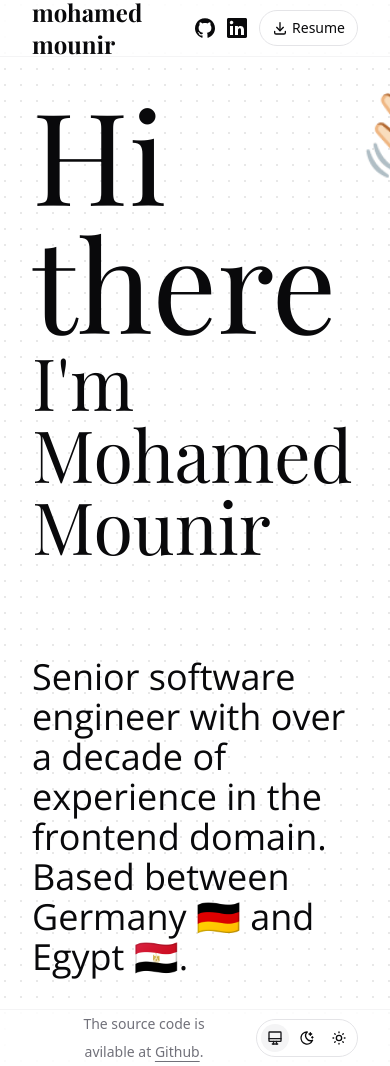
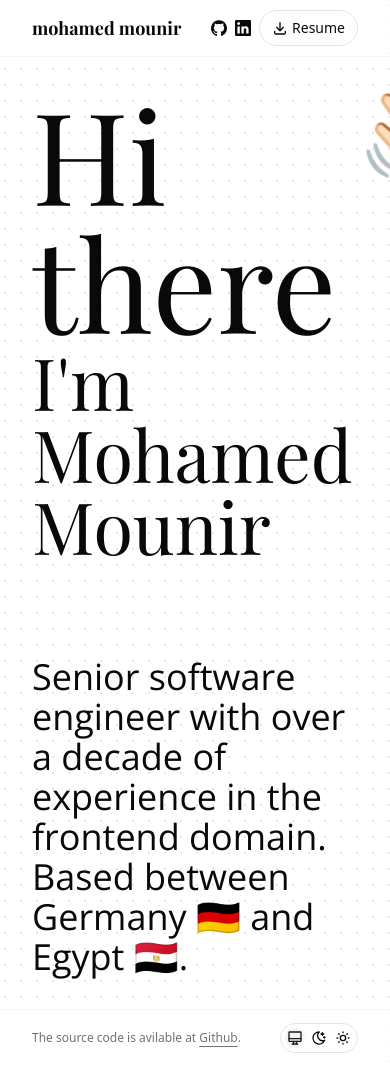
Before and after one commit to mmounirf/mmounir.dev, a Next.js app: page / in a window 390 px wide. Shown: the top 1066 px of the page. Built offline with nearby package versions, Linux system fonts and the light colour scheme; a web font is replaced by a local one.

Commit message:
responsive fixes

```diff
--- a/src/app/not-found.tsx
+++ b/src/app/not-found.tsx
@@ -8,18 +8,15 @@ export default function NotFound() {
 		<div className="relative flex min-h-screen flex-col dark:bg-black bg-white dark:bg-dot-white/[0.2] bg-dot-black/[0.2]">
 			<Header />
 			<main className="container py-8 flex flex-col flex-1 items-center justify-center">
-				<h2 className="z-10 font-display font-extrabold text-[20rem] leading-[8rem]">404</h2>
+				<h2 className="z-10 font-display font-extrabold text-[20vw]">404</h2>
 
-				<div className="relative text-center min-w-80 min-h-28">
-					<div className="text-[10rem] z-0 left-0 right-0 top-100 absolute motion-safe:animate-bounce">👻</div>
-				</div>
 				<Card className="min-w-fit w-3/5 z-10">
 					<CardHeader>
-						<h1 className="font-display text-5xl text-center font-bold">Page Not Found</h1>
+						<h1 className="font-display text-[5vw] text-center font-bold">Page Not Found</h1>
 					</CardHeader>
 				</Card>
 				<Button variant="link" asChild size="lg">
-					<Link href="/" download target="_blank" rel="noopener noreferrer" className="gap-1">
+					<Link href="/" rel="noopener noreferrer" className="gap-1">
 						<IconChevronLeft size="16" />
 						Return Home
 					</Link>
--- a/src/components/ui/footer.tsx
+++ b/src/components/ui/footer.tsx
@@ -2,8 +2,9 @@ import { ThemeSwitcher } from "@/components/ui";
 
 export function Footer() {
 	return (
-		<footer className="container flex h-14 max-w-screen-2xl items-center justify-between w-full border-t border-border/40 bg-background/95 backdrop-blur supports-[backdrop-filter]:bg-background/60">
-			<p className="text-balance text-center text-sm leading-loose text-muted-foreground">
+		<footer className="w-full h-14  border-t border-border/40 bg-background/95 backdrop-blur supports-[backdrop-filter]:bg-background/60">
+			<div className="container flex h-14 max-w-screen-2xl items-center justify-between">
+				<p className="text-balance text-center text-xs sm:text-sm leading-loose text-muted-foreground">
 					The source code is avilable at{" "}
 					<a
 						className="font-medium underline underline-offset-4"
@@ -17,6 +18,7 @@ export function Footer() {
 					.
 				</p>
 				<ThemeSwitcher />
+			</div>
 		</footer>
 	);
 }
--- a/src/components/ui/header.tsx
+++ b/src/components/ui/header.tsx
@@ -8,14 +8,14 @@ export function Header() {
 	return (
 		<header className="sticky top-0 z-50 w-full border-b border-border/40 bg-background/95 backdrop-blur supports-[backdrop-filter]:bg-background/60">
 			<div className="container flex h-14 max-w-screen-2xl items-center justify-between">
-				<h1 className="font-display lowercase text-2xl font-bold">Mohamed Mounir</h1>
-				<div className="flex items-center gap-3">
-					<nav className="flex items-center gap-3">
+				<h1 className="font-display lowercase text-lg sm:text-2xl font-bold">Mohamed Mounir</h1>
+				<div className="flex items-center gap-2 sm:gap-3">
+					<nav className="flex items-center gap-2 sm:gap-3">
 						<a title="Github" href="https://github.com/mmounirf/" target="_blank" rel="noreferrer">
-							<Github className="h-5 w-5 " />
+							<Github className="h-4 w-4 sm:w-5 sm:h-5" />
 						</a>
 						<a title="LinkedIn" href="https://www.linkedin.com/in/mmounirf/" target="_blank" rel="noreferrer">
-							<Linkedin className="h-5 w-5" />
+							<Linkedin className="h-4 w-4 sm:w-5 sm:h-5" />
 						</a>
 					</nav>
 					<Button variant="outline" size="sm" asChild>
--- a/src/components/ui/toggle-group.tsx
+++ b/src/components/ui/toggle-group.tsx
@@ -38,7 +38,7 @@ const ToggleGroupItem = React.forwardRef<
 					size: context.size || size,
 				}),
 				className,
-				"w-7 h-7 p-0 rounded-full hover:rounded-full",
+				"w-5 h-5 sm:w-7 sm:h-7 p-0 rounded-full hover:rounded-full",
 			)}
 			{...props}
 		>
```
Lines whose indentation alone changed are shown as unchanged.
